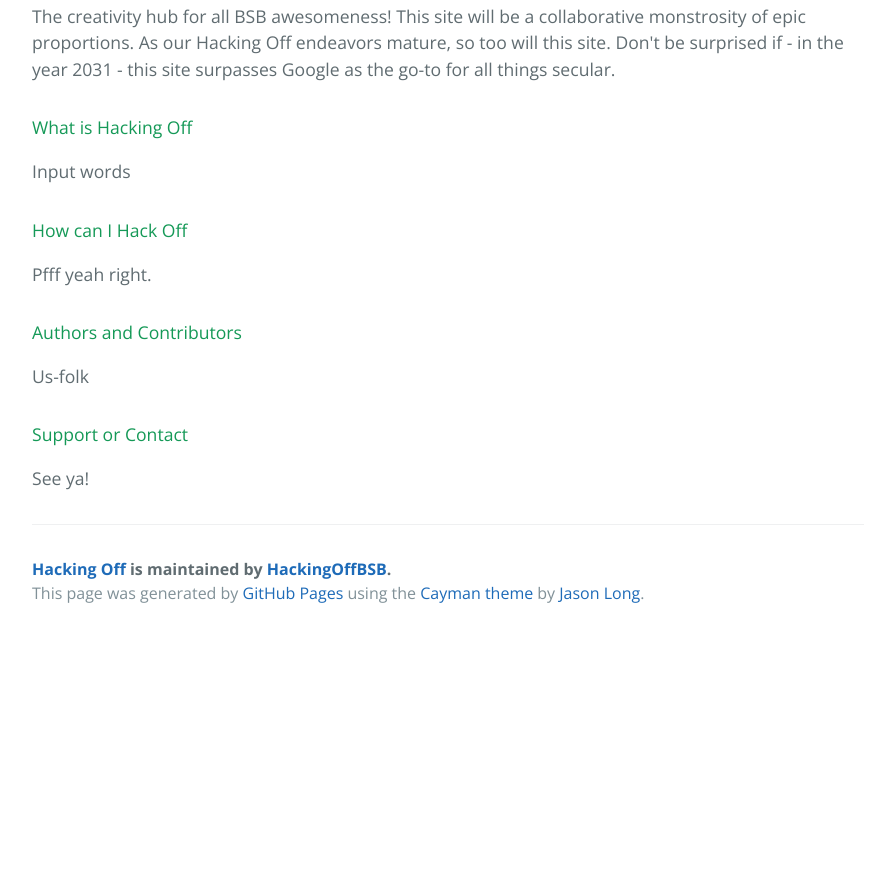
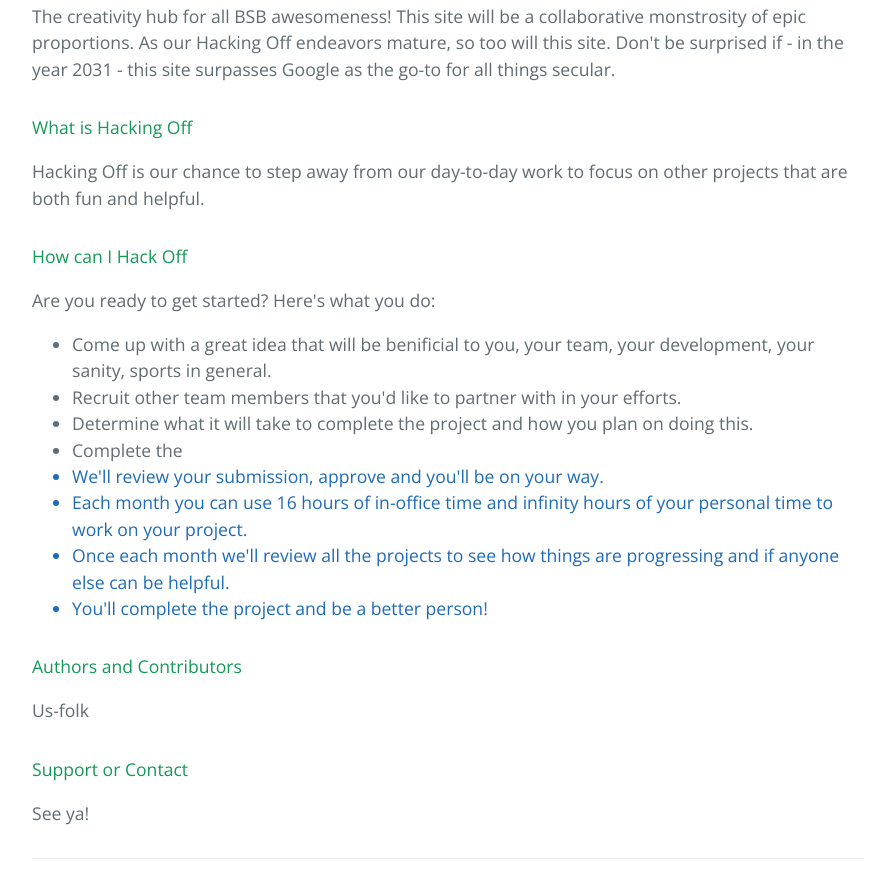
Before and after one commit to HackingOffBSB/Main, a plain HTML site: page index.html in a window 1280 px wide. Shown: the part 460-1338 px from the top of the page, without its empty margins (192-1087 px from the left). Before the commit the page ends 1097 px from the top, so only its background shows below. Drawn offline with nearby package versions, Linux system fonts and the light colour scheme.

Commit message:
Update index.html

```diff
--- a/index.html
+++ b/index.html
@@ -27,13 +27,22 @@
 <h4>
 <a id="what-is-hacking-off" class="anchor" href="#what-is-hacking-off" aria-hidden="true"><span class="octicon octicon-link"></span></a>What is Hacking Off</h4>
 
-<p>Input words</p>
+<p>Hacking Off is our chance to step away from our day-to-day work to focus on other projects that are both fun and helpful. </p>
 
 <h4>
 <a id="how-can-i-hack-off" class="anchor" href="#how-can-i-hack-off" aria-hidden="true"><span class="octicon octicon-link"></span></a>How can I Hack Off</h4>
 
-<p>Pfff yeah right.</p>
-
+<p><b></b>Are you ready to get started? Here's what you do:</b></p>
+<ul>
+<li>Come up with a great idea that will be benificial to you, your team, your development, your sanity, sports in general.</li>
+<li>Recruit other team members that you'd like to partner with in your efforts.</li>
+<li>Determine what it will take to complete the project and how you plan on doing this.</li>
+<li>Complete the<a href=“https://docs.google.com/a/bluesombrero.com/forms/d/1vSd841PXeXUMle4x4j-yBBRK8jo49QSIozwF-inyBeM/viewform” application form</a></li>
+<li>We'll review your submission, approve and you'll be on your way.</li>
+<li>Each month you can use 16 hours of in-office time and infinity hours of your personal time to work on your project.</li>
+<li>Once each month we'll review all the projects to see how things are progressing and if anyone else can be helpful.</li>
+<li>You'll complete the project and be a better person!</li>
+</ul>
 <h4>
 <a id="authors-and-contributors" class="anchor" href="#authors-and-contributors" aria-hidden="true"><span class="octicon octicon-link"></span></a>Authors and Contributors</h4>
 
```
